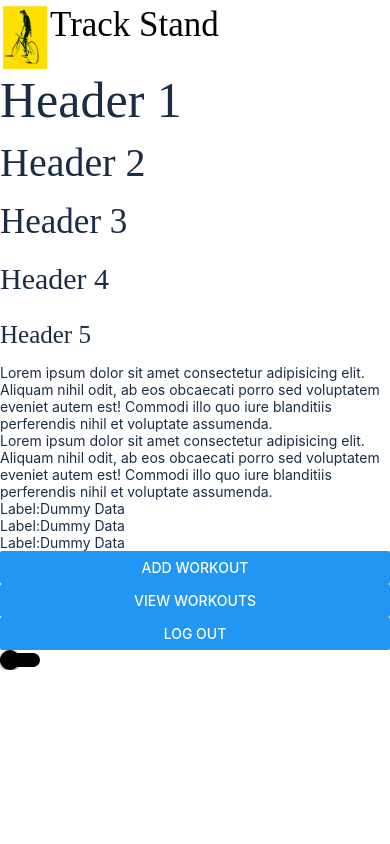
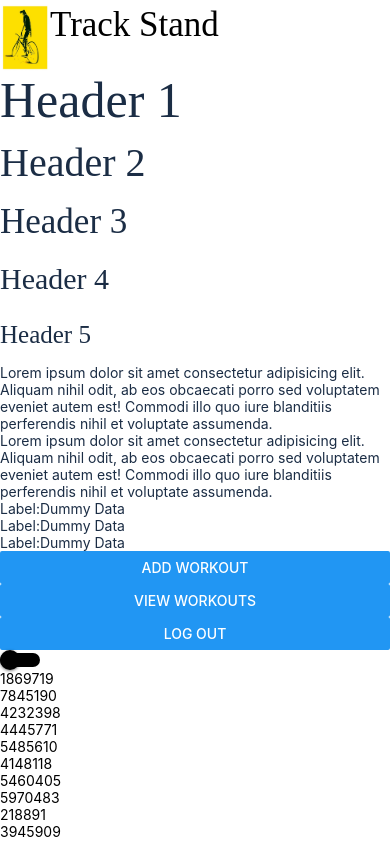
Before and after one commit to bicycleben88/trackstand-frontend, a React Native app: screen / in a window 390 px wide. Built offline with nearby package versions, Linux system fonts and the light colour scheme.

Commit message:
add flatlist with dummy data

```diff
--- a/components/Boilerplate.tsx
+++ b/components/Boilerplate.tsx
@@ -1,5 +1,13 @@
 import React from 'react';
-import {View, Text, TextInput, Button, Switch, StyleSheet} from 'react-native';
+import {
+  View,
+  Text,
+  TextInput,
+  Button,
+  Switch,
+  StyleSheet,
+  FlatList,
+} from 'react-native';
 import {globalStyles} from '../styles/globalStyles';
 import BodyText from './BodyText';
 import Form from './Form';
@@ -8,9 +16,27 @@ import Logo from './Logo';
 
 const {h1, h2, h3, h4, h5, textColor} = globalStyles;
 
+const FlatListItem = ({id}) => <Text>{id}</Text>;
+
+const makeFlatListDummyData = () => {
+  let dummyDataArray = [];
+  for (let i = 0; i < 10; i++) {
+    let dummyId = Math.round(Math.random() * 10000000).toString();
+    let dummyData = {id: dummyId};
+    dummyDataArray.push(dummyData);
+  }
+  return dummyDataArray;
+};
+
 export default function Boilerplate() {
   const [switchState, setSwitchState] = React.useState(false);
+
+  const flatListDummyData = makeFlatListDummyData();
+
+  const renderDummyItem = ({item}) => <FlatListItem id={item.id} />;
+
   return (
+    <>
       <View style={styles.container}>
         <Logo />
         <HeaderText>
@@ -61,6 +87,12 @@ export default function Boilerplate() {
           value={switchState}
         />
       </View>
+      <FlatList
+        data={flatListDummyData}
+        renderItem={renderDummyItem}
+        keyExtractor={item => item.id}
+      />
+    </>
   );
 }
 
```
Lines whose indentation alone changed are shown as unchanged.
